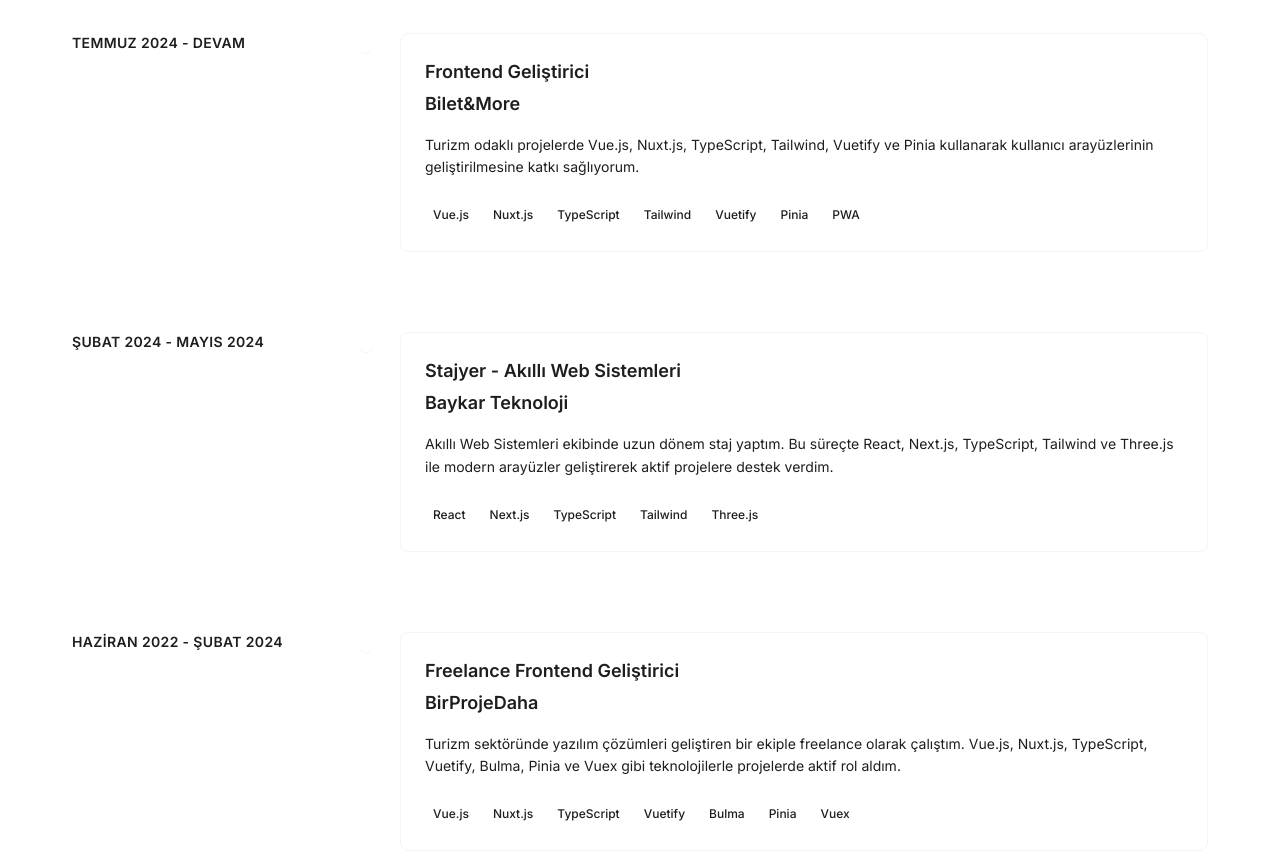
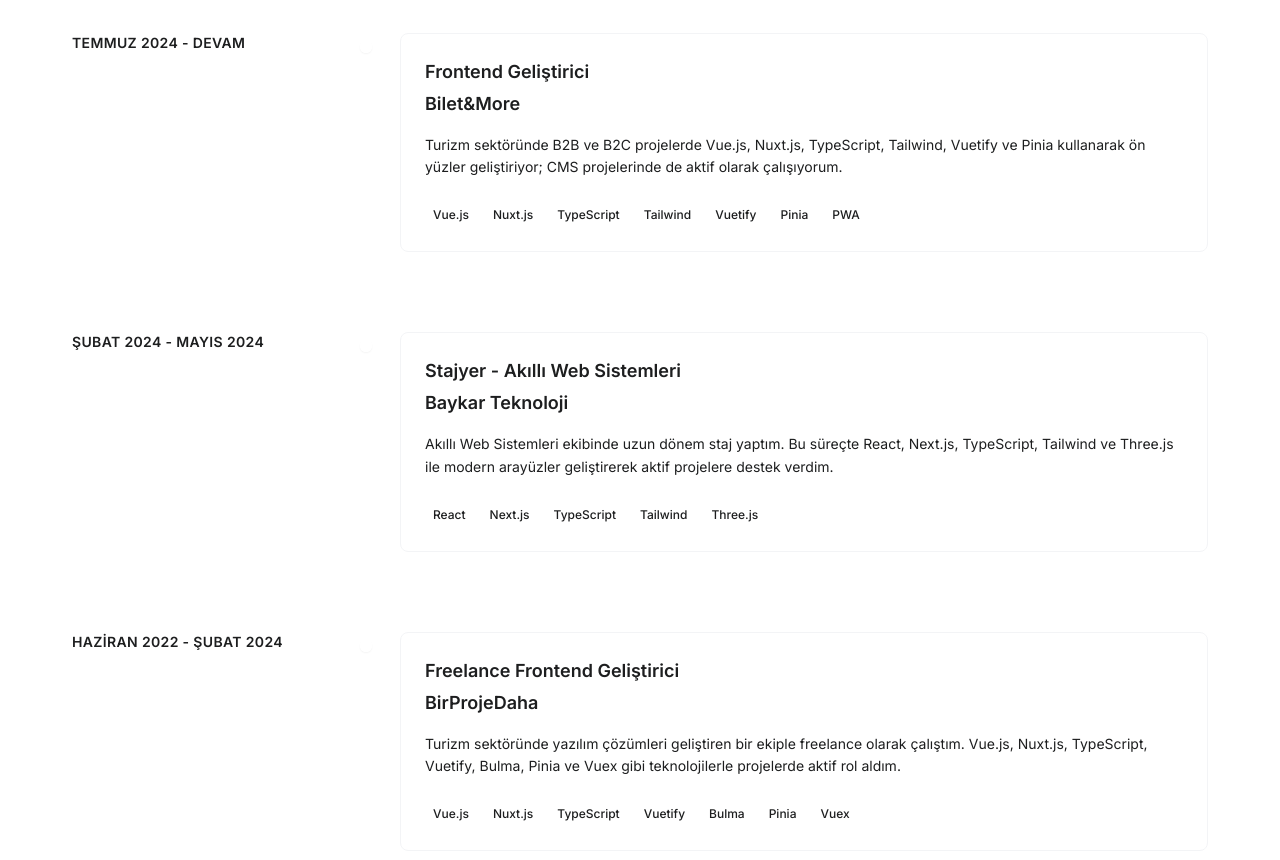
Before and after one commit to bssenoz/bssenoz.github.io, a Nuxt app: page / in a window 1280 px wide. Shown: the part 3640-4500 px from the top of the page. Built offline with nearby package versions, Linux system fonts and the light colour scheme.

Commit message:
Update i18n.config.ts

```diff
--- a/i18n.config.ts
+++ b/i18n.config.ts
@@ -131,7 +131,7 @@
               title: 'Frontend Geliştirici',
               company: 'Bilet&More',
               duration: 'Temmuz 2024 - Devam',
-              description: 'Turizm odaklı projelerde Vue.js, Nuxt.js, TypeScript, Tailwind, Vuetify ve Pinia kullanarak kullanıcı arayüzlerinin geliştirilmesine katkı sağlıyorum.'
+              description: 'Turizm sektöründe B2B ve B2C projelerde Vue.js, Nuxt.js, TypeScript, Tailwind, Vuetify ve Pinia kullanarak ön yüzler geliştiriyor; CMS projelerinde de aktif olarak çalışıyorum.'
             },
             baykar: {
               title: 'Stajyer - Akıllı Web Sistemleri',
@@ -311,7 +311,7 @@
               title: 'Frontend Developer',
               company: 'Bilet&More',
               duration: 'July 2024 - Present',
-              description: 'I contribute to the development of user interfaces using Vue.js, Nuxt.js, TypeScript, Tailwind, Vuetify, and Pinia in tourism-focused projects.'
+              description: 'I develop front-end interfaces for B2B and B2C tourism projects using Vue.js, Nuxt.js, TypeScript, Tailwind, Vuetify, and Pinia, and actively contribute to CMS projects.'
             },
             baykar: {
               title: 'Intern - Smart Web Systems',
```
